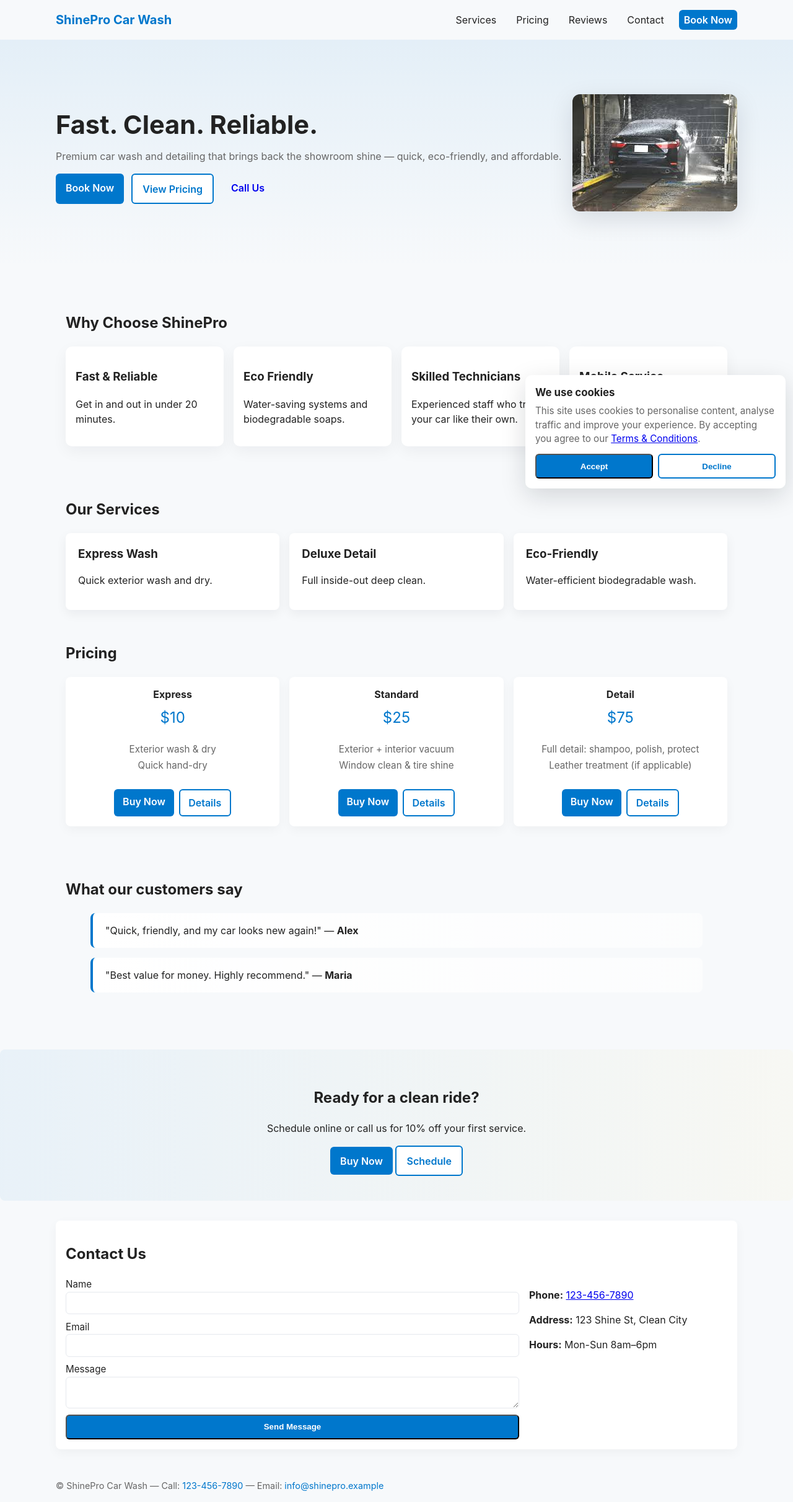
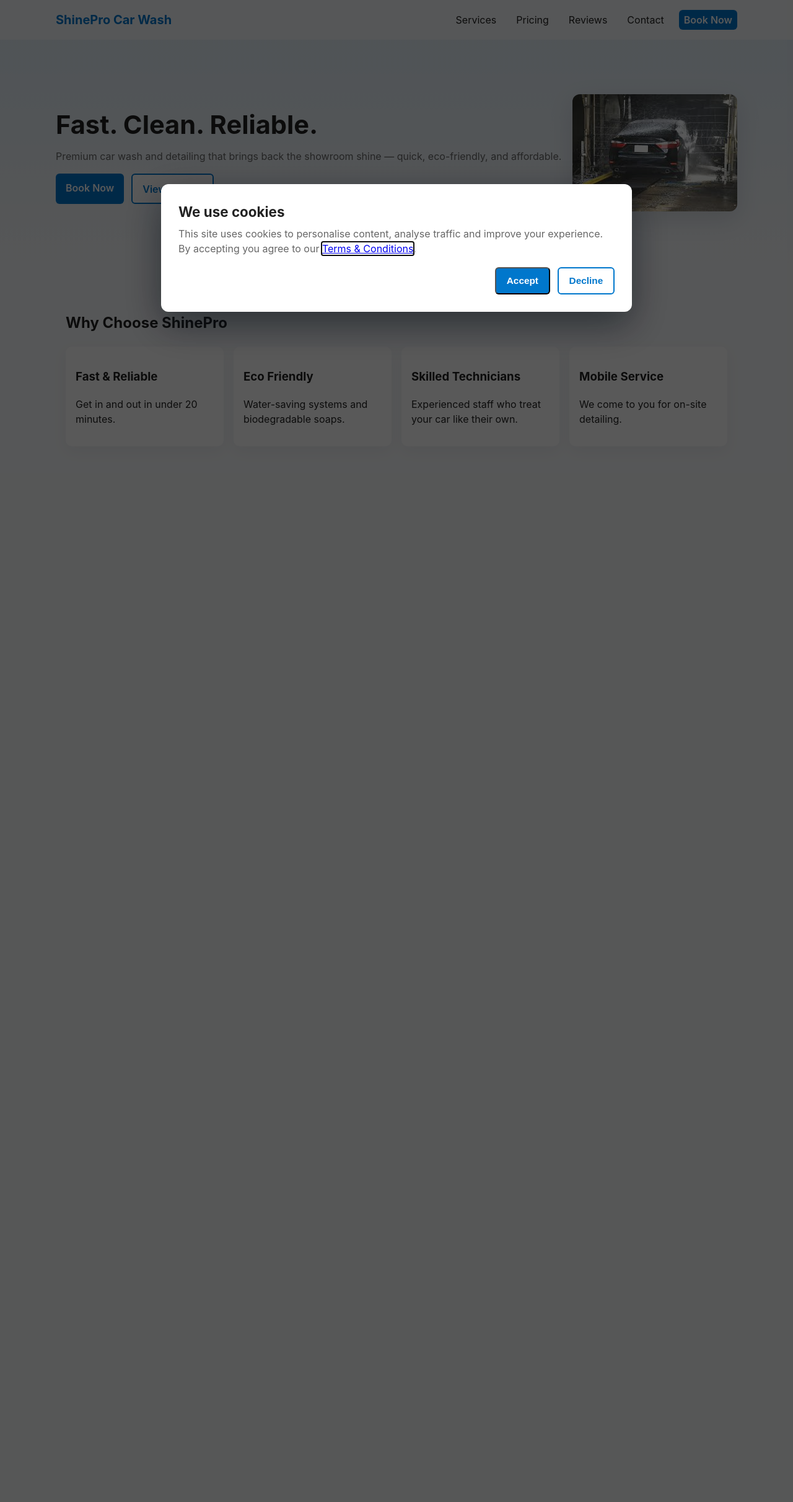
Before and after one commit to IronRon/Adaptive-Landing-AI, a Django app: page / in a window 1280 px wide. Shown: the whole page at 62% size. After the commit the page ends 686 px from the top, so only its background shows below. Run offline with Django 4.2, Linux system fonts and the light colour scheme.

Commit message:
Refactor cookie consent modal for improved accessibility and styling and force user to deal with cookie

```diff
--- a/static/css/styles.css
+++ b/static/css/styles.css
@@ -346,43 +346,56 @@ body {
     font-weight: 700
 }
 
-.cookie-popup {
-    position: fixed;
-    right: 12px;
-    bottom: 12px;
-    width: 100%;
-    max-width: 420px;
-    z-index: 10000;
-    display: flex;
-    justify-content: flex-end;
-    pointer-events: none; /* allow inner box to manage pointer events */
+.cookie-overlay {
+  position: fixed;
+  inset: 0; /* top:0; right:0; bottom:0; left:0 */
+  display: flex;
+  align-items: center;
+  justify-content: center;
+  background: rgba(0,0,0,0.65);
+  z-index: 99999;
+  pointer-events: auto;
 }
 
+/* The centered cookie card */
 .cookie-box {
-    pointer-events: auto;
-    background: #fff;
-    padding: 16px;
-    border-radius: 10px;
-    box-shadow: 0 12px 40px rgba(12,20,30,0.15);
+  background: #ffffff;
+  color: var(--text, #0b1220);
+  max-width: 760px;
+  width: calc(100% - 48px);
+  margin: 0 24px;
+  border-radius: 12px;
+  padding: 28px;
+  box-shadow: 0 20px 60px rgba(2,10,20,0.5);
 }
 
+/* Larger heading & readable body text for modal */
 .cookie-box h3 {
-    margin: 0 0 6px;
-    font-size: 1.05rem;
+  margin: 0 0 8px;
+  font-size: 1.4rem;
 }
 
 .cookie-box p {
-    margin: 0 0 12px;
-    color: var(--muted);
-    font-size: .95rem;
+  margin: 0 0 18px;
+  line-height: 1.45;
+  color: var(--muted, #6b7280);
 }
 
+/* Action buttons aligned and larger */
 .cookie-actions {
-    display: flex;
-    gap: 8px;
-    justify-content: flex-end;
+  display:flex;
+  gap:12px;
+  justify-content:flex-end;
+  margin-top: 8px;
 }
 
 .cookie-actions .btn {
-    flex: 1;
+  padding: 0.7rem 1.05rem;
+  font-size: 0.96rem;
 }
+
+/* Make sure underlying page can't be focused when overlay visible */
+body.modal-open *:not(.cookie-overlay):not(.cookie-overlay *) {
+  pointer-events: none;
+  user-select: none;
+}
--- a/templates/landing/index_dynamic.html
+++ b/templates/landing/index_dynamic.html
@@ -24,8 +24,8 @@
   </nav>
 
   {% if show_cookie_popup %}
-  <div id="cookie-popup" class="cookie-popup">
-    <div class="cookie-box" role="dialog" aria-labelledby="cookie-title" aria-describedby="cookie-desc">
+  <div id="cookie-popup" class="cookie-overlay" role="dialog" aria-labelledby="cookie-title" aria-describedby="cookie-desc" aria-modal="true" tabindex="-1">
+    <div class="cookie-box" role="document">
       <h3 id="cookie-title">We use cookies</h3>
       <p id="cookie-desc">
         This site uses cookies to personalise content, analyse traffic and improve your experience.
```
Also changed, not shown: static/js/cookie_consent.js (+49 -6 lines).
